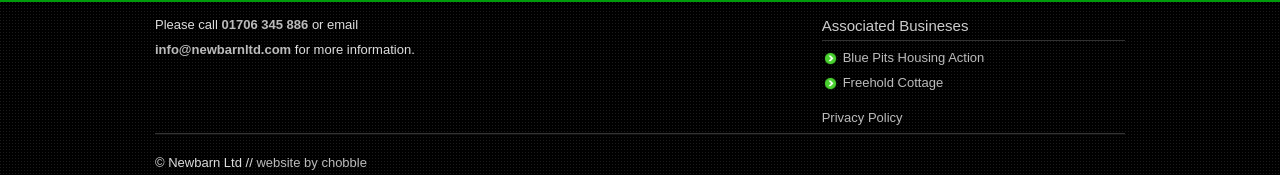
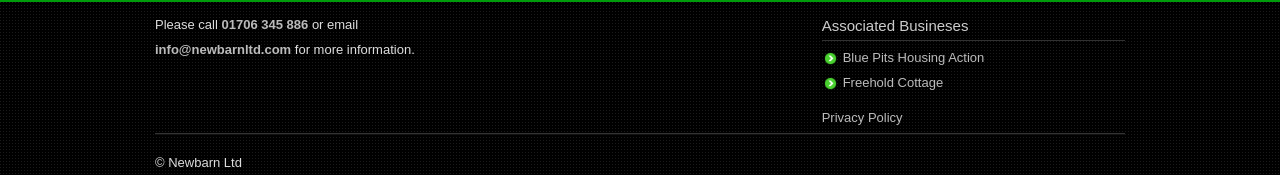
Before and after one commit to chobbledotcom/newbarn, a Jekyll site: the page built from _pages/privacy.md, in a window 1280 px wide. Shown: the part 1150-1325 px from the top of the page. Built offline with Jekyll 4.4.1, drawn with Linux system fonts in a browser that asks for light colours; a script that is not in the unit is left out.

Commit message:
Only add the Chobble link on the homepage

```diff
--- a/_layouts/default.html
+++ b/_layouts/default.html
@@ -154,8 +154,10 @@
       <hr />
       <div class="footer-links">
         &copy; Newbarn Ltd
+        {% if page.permalink == "/" %}
         <span>//</span>
         <a rel="nofollow" href="https://chobble.com">website by chobble</a>
+        {% endif %}
       </div>
     </div>
   </footer>
```
